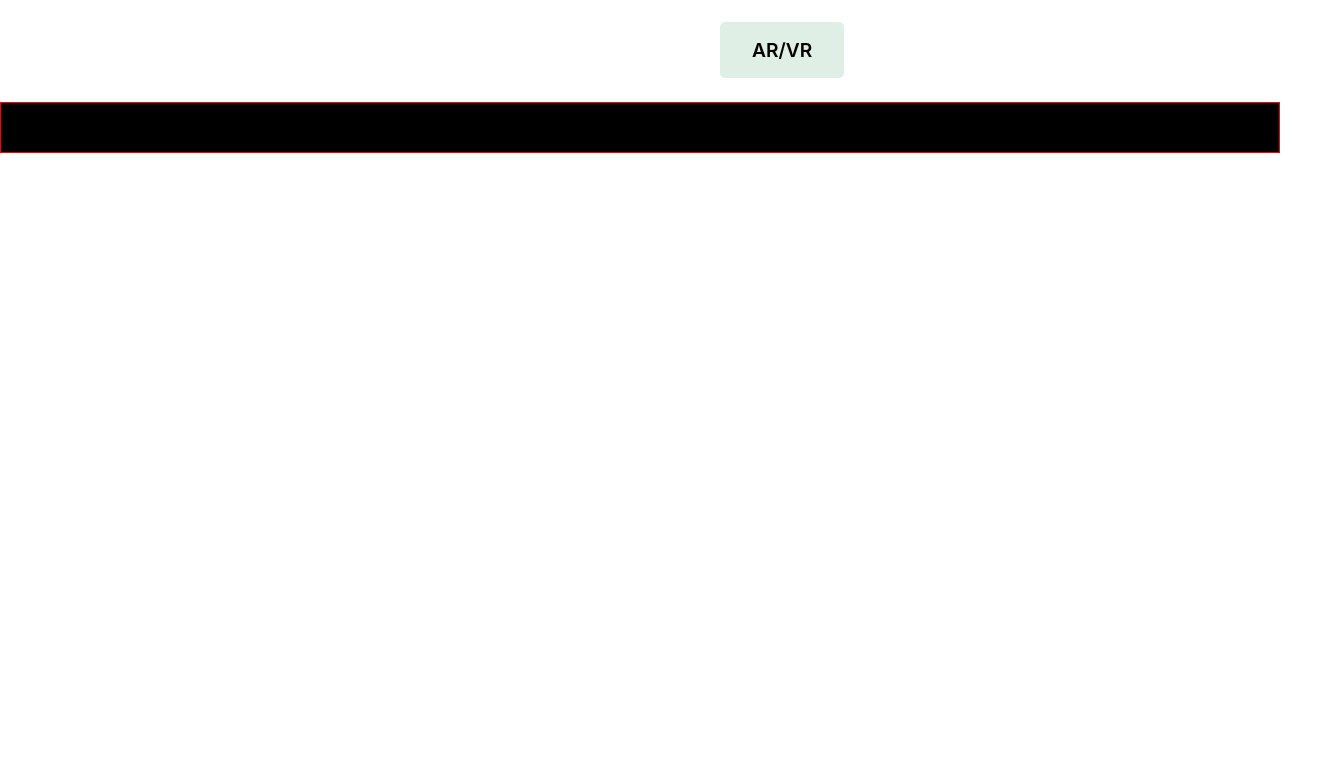
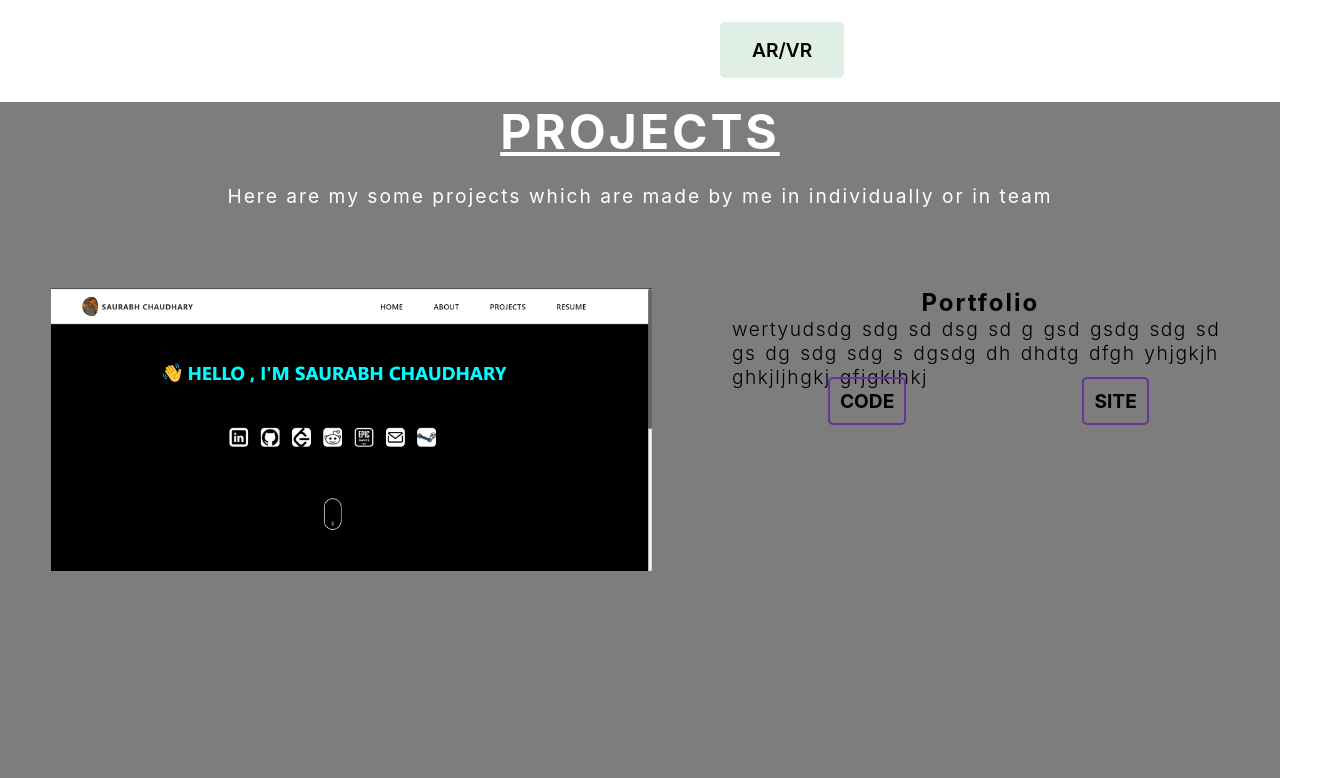
Before and after one commit to saurabhcr007/portfolio, a React (Create React App) app: page / in a window 1280 px wide. Shown: the part 1282-2060 px from the top of the page, 1318 px wide, since content can reach past the window. Before the commit the page ends 1435 px from the top, so only its background shows below. Built offline with nearby package versions, Linux system fonts and the light colour scheme.

Commit message:
initial commit

```diff
--- a/src/header.css
+++ b/src/header.css
@@ -64,3 +64,19 @@
     letter-spacing: 0.5px;
     cursor: pointer;
 }
+::-webkit-scrollbar {
+    width: 7px;
+  }
+
+::-webkit-scrollbar-track {
+    box-shadow: inset 0 0 5px grey;
+    border-radius: 10px;
+  }
+
+::-webkit-scrollbar-thumb {
+    background: rgb(102, 102, 102);
+    border-radius: 10px;
+  }
+::-webkit-scrollbar-thumb:hover {
+    background: #444444;
+}
--- a/src/home.css
+++ b/src/home.css
@@ -42,10 +42,11 @@
     font-size: 3rem;
 }
 .social_links{
-    margin: 3%;
+    margin: 0 auto;
     display: flex;
     align-items: center;
     justify-content: center;
+    flex-wrap: wrap;
     height: 17rem;
     width: 100%;
 
@@ -69,7 +70,7 @@
 .middle_mouse{
     position: absolute;
     top: 95%;
-    left: 53%;
+    left: 50%;
     transform: translate(-50%,50%);
     z-index: 2;
 }
--- a/src/project.css
+++ b/src/project.css
@@ -1,9 +1,82 @@
 .project_main{
-    border: 1px solid red;
-    background-color: rgb(0, 0, 0);
+    background-color: rgb(125, 125, 125);
 }
 .project{
     max-width: 120rem;
     margin: auto;
     width: 92%;
 }
+.main_heading-project{
+    justify-content: center;
+    align-items: center;
+}
+.main_heading-project-topic{
+    font-size: 2rem;
+    letter-spacing: 3px;
+    display: flex;
+    flex-direction: column;
+    justify-content: center;
+    text-align: center;
+    color: rgb(255, 255, 255);
+}
+.main_heading-project-sub-topic{
+    margin-top: 2%;
+    letter-spacing: 2px;
+    font-size: 1.2rem;
+    display: flex;
+    flex-direction: column;
+    justify-content: center;
+    text-align: center;
+    color: rgb(255, 255, 255);
+}
+.main_content-project{
+    display: flex;
+    flex-direction: column;
+    justify-content: center;
+}
+.main_content-project-img{
+    overflow: hidden;
+}
+.projects__row-img{
+    width: 100%;
+    display: block;
+    -o-object-fit: cover;
+    object-fit: cover;
+}
+.main_content-project-row{
+    display: grid;
+    grid-template-columns: 1.5fr 1fr;
+    grid-gap: 5rem;
+    margin-bottom:5rem;
+    margin-top:5rem;
+}
+.main_content-project-content-heading{
+    font-size: 1.5rem;
+    font-weight: bold;
+    text-align: center;
+    letter-spacing: 2px;
+}
+.main_content-project-content-paragraph{
+    font-size: 1.2rem;
+    font-weight: 300;
+    letter-spacing: 1.5px;
+    word-spacing: 2px;
+}
+.main_content-project-content-button-code{
+    font-size: 1.2rem;
+    font-weight: bold;
+    border: 2px solid rebeccapurple;
+    border-radius: 5px;
+    padding: 10px;
+    position: relative;
+    margin: 6rem;
+}
+.main_content-project-content-button-site{
+    font-size: 1.2rem;
+    font-weight: bold;
+    border: 2px solid rebeccapurple;
+    border-radius: 5px;
+    padding: 10px;
+    position: relative;
+    margin: 5rem;
+}
--- a/src/project.js
+++ b/src/project.js
@@ -1,19 +1,27 @@
 import './project.css'
+import Porject1 from './Images/project1.png';
 
 function Project() {
     return (
         <div class="project_main">
             <section class="project">
                 <div class="main_heading-project">
-                    <div class="main_heading-porject-topic"><h2><u>PROJECTS</u></h2>
+                    <div class="main_heading-project-topic"><h2><u>PROJECTS</u></h2>
                     </div>
                     <div class="main_heading-project-sub-topic"><p>Here are my some projects which are made by me in individually or in team</p>
                     </div>
                 </div>
                 <div class="main_content-project">
                     <div class="main_content-project-row">
-                        <div class="main_content-project-img"></div>
-                        <div class="main_content-project-content"></div>
+                        <div class="main_content-project-img">
+                            <img class="projects__row-img" src={Porject1} alt="porject1" />
+                        </div>
+                        <div class="main_content-project-content">
+                            <h3 class="main_content-project-content-heading">Portfolio</h3>
+                            <p class="main_content-project-content-paragraph">wertyudsdg sdg sd dsg sd g gsd gsdg sdg sd gs dg sdg sdg s dgsdg dh dhdtg dfgh yhjgkjh ghkjljhgkj gfjgklhkj</p>
+                            <a class="main_content-project-content-button-code">CODE</a>
+                            <a class="main_content-project-content-button-site">SITE</a>
+                        </div>
                     </div>
                     <div class="main_content-project-row">
                         <div class="main_content-project-img"></div>
```
Also changed, not shown: src/Images/project1.png (added), src/Images/project2.png (added).
